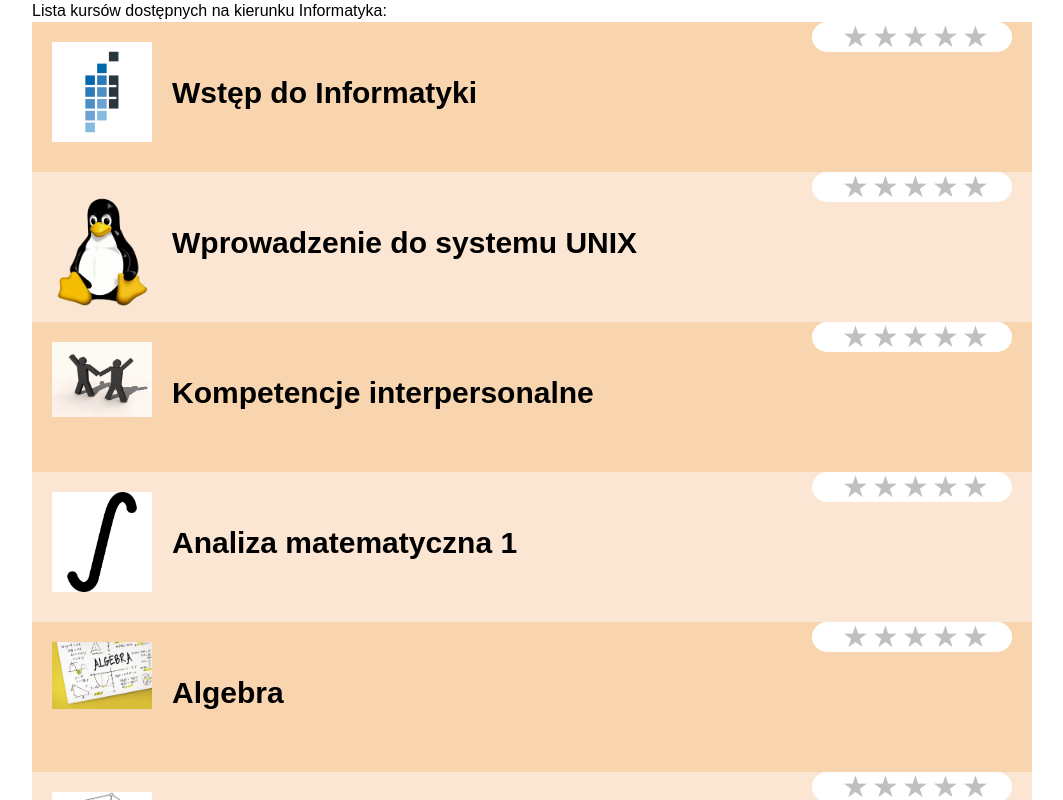
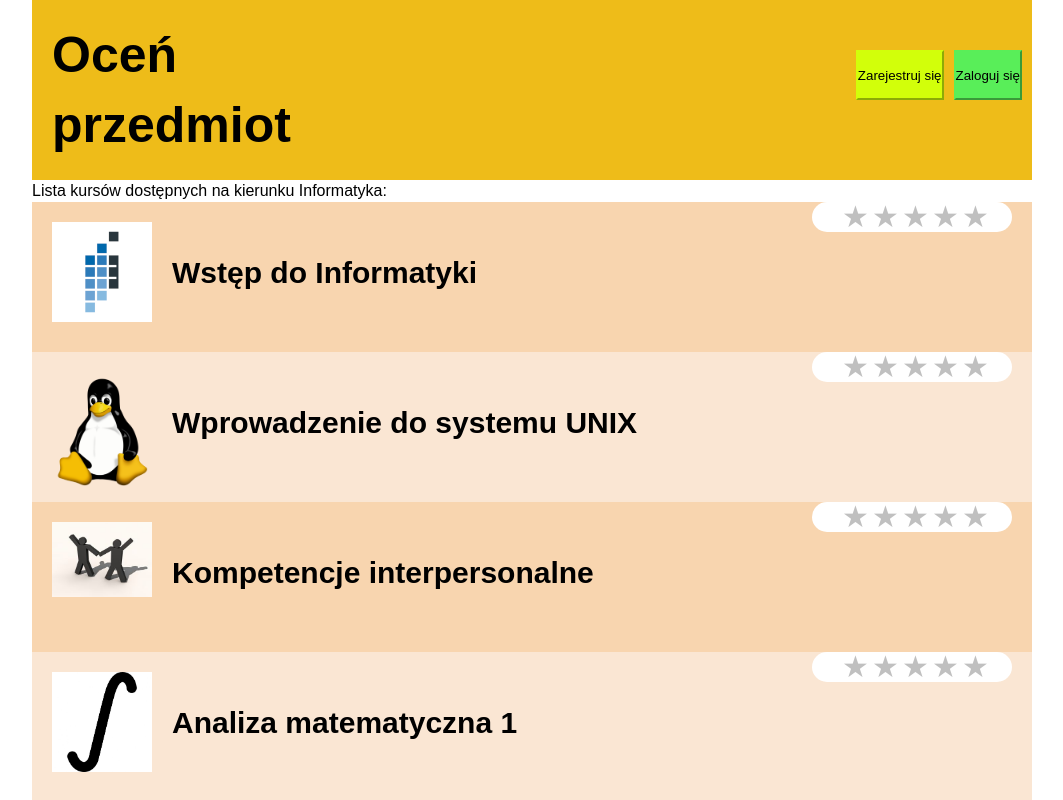
Before and after one commit to AdrianBesciak/RateTheCourse, an Angular app: page / in a window 1280 px wide. Shown: the top 800 px of the page, without its empty margins (108-1171 px from the left). Built offline with nearby package versions, Linux system fonts and the light colour scheme.

Commit message:
added header

```diff
--- a/src/app/app.component.html
+++ b/src/app/app.component.html
@@ -1,3 +1,4 @@
 <div>
+  <app-header></app-header>
   <app-courses></app-courses>
 </div>
--- a/src/app/app.module.ts
+++ b/src/app/app.module.ts
@@ -7,6 +7,7 @@ import { CoursesComponent } from './components/courses/courses.component';
 import { CourseComponent } from './components/course/course.component';
 import { CourseDetailsComponent } from './components/course-details/course-details.component';
 import { CourseRatingComponent } from './components/course-rating/course-rating.component';
+import { HeaderComponent } from './components/header/header.component';
 
 @NgModule({
   declarations: [
@@ -14,7 +15,8 @@ import { CourseRatingComponent } from './components/course-rating/course-rating.
     CoursesComponent,
     CourseComponent,
     CourseDetailsComponent,
-    CourseRatingComponent
+    CourseRatingComponent,
+    HeaderComponent
   ],
   imports: [
     BrowserModule,
--- /dev/null
+++ b/src/app/components/header/header.component.css
@@ -0,0 +1,33 @@
+header {
+    background: rgb(238, 188, 25);
+}
+
+p {
+    font-size: 50px;
+    font-weight: bold;
+    float: left;
+    padding: 20px;
+}
+
+button {
+    float: right;
+    margin-right: 10px;
+    margin-top: 50px;
+    height: 50px;
+    cursor: pointer;
+}
+
+#logIn {
+    background: rgb(89, 238, 89);
+    border-color: rgb(89, 238, 89);
+}
+
+#signUp {
+    background: rgb(210, 255, 10);
+    border-color: rgb(210, 255, 10);
+}
+
+
+.clear {
+    clear: both;
+}
--- /dev/null
+++ b/src/app/components/header/header.component.html
@@ -0,0 +1,10 @@
+<header>
+    <p>
+        Oceń
+        <br>
+        przedmiot
+    </p>
+    <button id="logIn" name="logIn">Zaloguj się</button>
+    <button id="signUp" name="signUp">Zarejestruj się</button>
+    <div class="clear"></div>
+</header>
--- /dev/null
+++ b/src/app/components/header/header.component.ts
@@ -0,0 +1,15 @@
+import { Component, OnInit } from '@angular/core';
+
+@Component({
+  selector: 'app-header',
+  templateUrl: './header.component.html',
+  styleUrls: ['./header.component.css']
+})
+export class HeaderComponent implements OnInit {
+
+  constructor() { }
+
+  ngOnInit() {
+  }
+
+}
```
Also changed, not shown: 1 other file (tests, documents, lock files or other folders).
